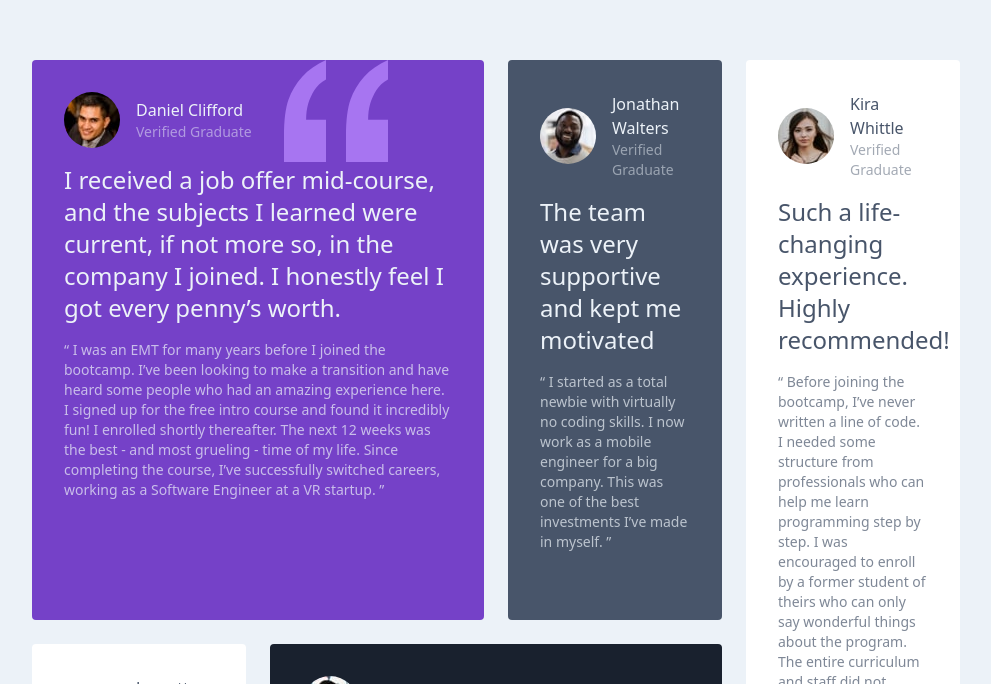
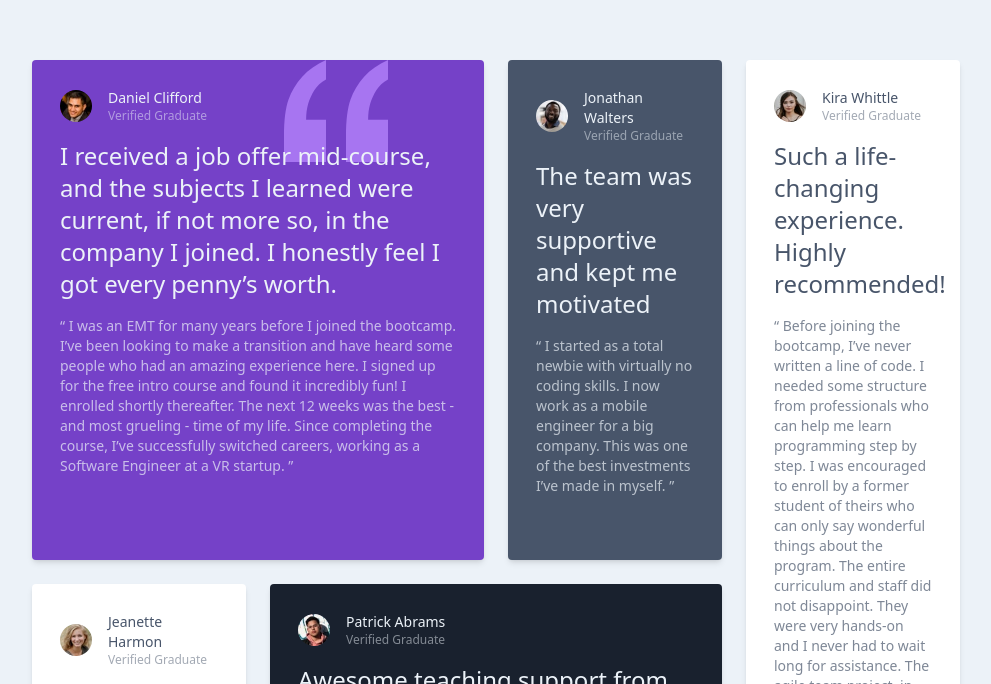
Before and after one commit to ZohirB-dev/Testimonial-Grid, a website: page index.html in a window 1280 px wide. Shown: the part 116-800 px from the top of the page, without its empty margins (144-1135 px from the left). Drawn offline with Linux system fonts and the light colour scheme.

Commit message:
Final Upload

```diff
--- a/index.html
+++ b/index.html
@@ -16,21 +16,21 @@
 </head>
 <body class="bg-LightGrayishBlue">
   <main class="h-screen">
-    <section class="m-10 lg:m-44 grid grid-cols-1 lg:grid-cols-4 gap-6">
-      <div id="Daniel" class="lg:col-span-2 p-8 bg-no-repeat rounded bg-ModerateViolet relative">
+    <section class="m-10 lg:m-44 grid grid-cols-1 lg:grid-cols-4 gap-6 ">
+      <div id="Daniel" class="lg:col-span-2 p-7 bg-no-repeat rounded bg-ModerateViolet relative shadow-md offset-x-30 offset-y-50 blur-50 spread-30">
         <img src="images/bg-pattern-quotation.svg" alt="" class="absolute top-0 right-24">
           <div id="profile" class="flex items-center space-x-4">
-            <img src="images/image-daniel.jpg" alt="" class="rounded-full ">
+            <img src="images/image-daniel.jpg" alt="" class="rounded-full w-8 h-8">
             <div class=" ">
-              <h2 class="text-LightGrayishBlue">Daniel Clifford</h2>
-              <p class=" text-LightGrayishBlue opacity-50 text-sm">Verified Graduate</p>
+              <h2 class="text-LightGrayishBlue text-sm">Daniel Clifford</h2>
+              <p class=" text-LightGrayishBlue opacity-50 text-xs">Verified Graduate</p>
             </div>
           </div>
-          <h1 class="text-LightGrayishBlue text-2xl my-4">
+          <h1 class="text-LightGrayishBlue text-2xl my-4 relative z-10">
             I received a job offer mid-course, and the subjects I learned were current, if not more so,
             in the company I joined. I honestly feel I got every penny’s worth.
           </h1>
-          <p class="text-LightGrayishBlue opacity-70 text-sm">
+          <p class="text-LightGrayishBlue opacity-70 text-sm relative z-10">
             “ I was an EMT for many years before I joined the bootcamp. I’ve been looking to make a
             transition and have heard some people who had an amazing experience here. I signed up
             for the free intro course and found it incredibly fun! I enrolled shortly thereafter.
@@ -38,12 +38,12 @@
             the course, I’ve successfully switched careers, working as a Software Engineer at a VR startup. ”
           </p>
         </div>
-      <div id="Jonathon" class="bg-VeryDarkGrayishBlue p-8 rounded">
+      <div id="Jonathon" class="bg-VeryDarkGrayishBlue p-7 rounded shadow-md offset-x-30 offset-y-50 blur-50 spread-30">
         <div id="profile" class="flex items-center space-x-4">
-          <img src="images/image-jonathan.jpg" alt="" class="rounded-full ">
+          <img src="images/image-jonathan.jpg" alt="" class="rounded-full w-8 h-8">
           <div class=" ">
-            <h2 class="text-LightGrayishBlue">Jonathan Walters</h2>
-            <p class=" text-LightGrayishBlue opacity-50 text-sm">Verified Graduate</p>
+            <h2 class="text-LightGrayishBlue text-sm">Jonathan Walters</h2>
+            <p class=" text-LightGrayishBlue opacity-50 text-xs">Verified Graduate</p>
           </div>
         </div>
         <h1 class="text-LightGrayishBlue text-2xl my-4">The team was very supportive and kept me motivated</h1>
@@ -52,12 +52,12 @@
           for a big company. This was one of the best investments I’ve made in myself. ”
         </p>
       </div>
-      <div id="Kira" class="lg:row-span-2 bg-white p-8 rounded" >
+      <div id="Kira" class="lg:row-span-2 bg-white p-7 rounded shadow-md offset-x-30 offset-y-50 blur-50 spread-30" >
         <div id="profile" class="flex items-center space-x-4">
-          <img src="images/image-kira.jpg" alt="" class="rounded-full ">
+          <img src="images/image-kira.jpg" alt="" class="rounded-full w-8 h-8">
           <div class=" ">
-            <h2 class="text-VeryDarkGrayishBlue">Kira Whittle</h2>
-            <p class=" text-VeryDarkGrayishBlue opacity-50 text-sm">Verified Graduate</p>
+            <h2 class="text-VeryDarkGrayishBlue text-sm">Kira Whittle</h2>
+            <p class=" text-VeryDarkGrayishBlue opacity-50 text-xs">Verified Graduate</p>
           </div>
           </div>
         <h1 class="text-VeryDarkGrayishBlue text-2xl my-4">Such a life-changing experience. Highly recommended!</h1>
@@ -72,12 +72,12 @@
           100% recommend! ”
         </p>
       </div>
-        <div id="Jeanette" class="bg-white rounded p-8">
+        <div id="Jeanette" class="bg-white rounded p-7 shadow-md offset-x-30 offset-y-50 blur-50 spread-30">
           <div id="profile" class="flex items-center space-x-4">
-            <img src="images/image-jeanette.jpg" alt="" class="rounded-full ">
+            <img src="images/image-jeanette.jpg" alt="" class="rounded-full w-8 h-8">
             <div class=" ">
-              <h2 class="text-VeryDarkGrayishBlue">Jeanette Harmon</h2>
-              <p class="text-VeryDarkGrayishBlue opacity-50 text-sm">Verified Graduate</p>
+              <h2 class="text-VeryDarkGrayishBlue text-sm">Jeanette Harmon</h2>
+              <p class="text-VeryDarkGrayishBlue opacity-50 text-xs">Verified Graduate</p>
             </div>
             </div>
                 <h1 class="text-VeryDarkGrayishBlue text-2xl my-4">An overall wonderful and rewarding experience</h1>
@@ -86,12 +86,12 @@
                   while doing something I love. ”
                 </p>
         </div>
-      <div id="patrick" class="lg:col-span-2 bg-VeryDarkBlackishBlue p-8 rounded">
+      <div id="patrick" class="lg:col-span-2 bg-VeryDarkBlackishBlue p-7 rounded shadow-md offset-x-30 offset-y-50 blur-50 spread-30">
         <div id="profile" class="flex items-center space-x-4">
-          <img src="images/image-patrick.jpg" alt="" class="rounded-full ">
+          <img src="images/image-patrick.jpg" alt="" class="rounded-full w-8 h-8">
           <div>
-            <h2 class="text-LightGrayishBlue">Patrick Abrams</h2>
-            <p class=" text-LightGrayishBlue opacity-50 text-sm">Verified Graduate</p>
+            <h2 class="text-LightGrayishBlue text-sm">Patrick Abrams</h2>
+            <p class=" text-LightGrayishBlue opacity-50 text-xs">Verified Graduate</p>
           </div>
           </div>
         <h1 class="text-LightGrayishBlue text-2xl my-4">
```
Also changed, not shown: style.css.
